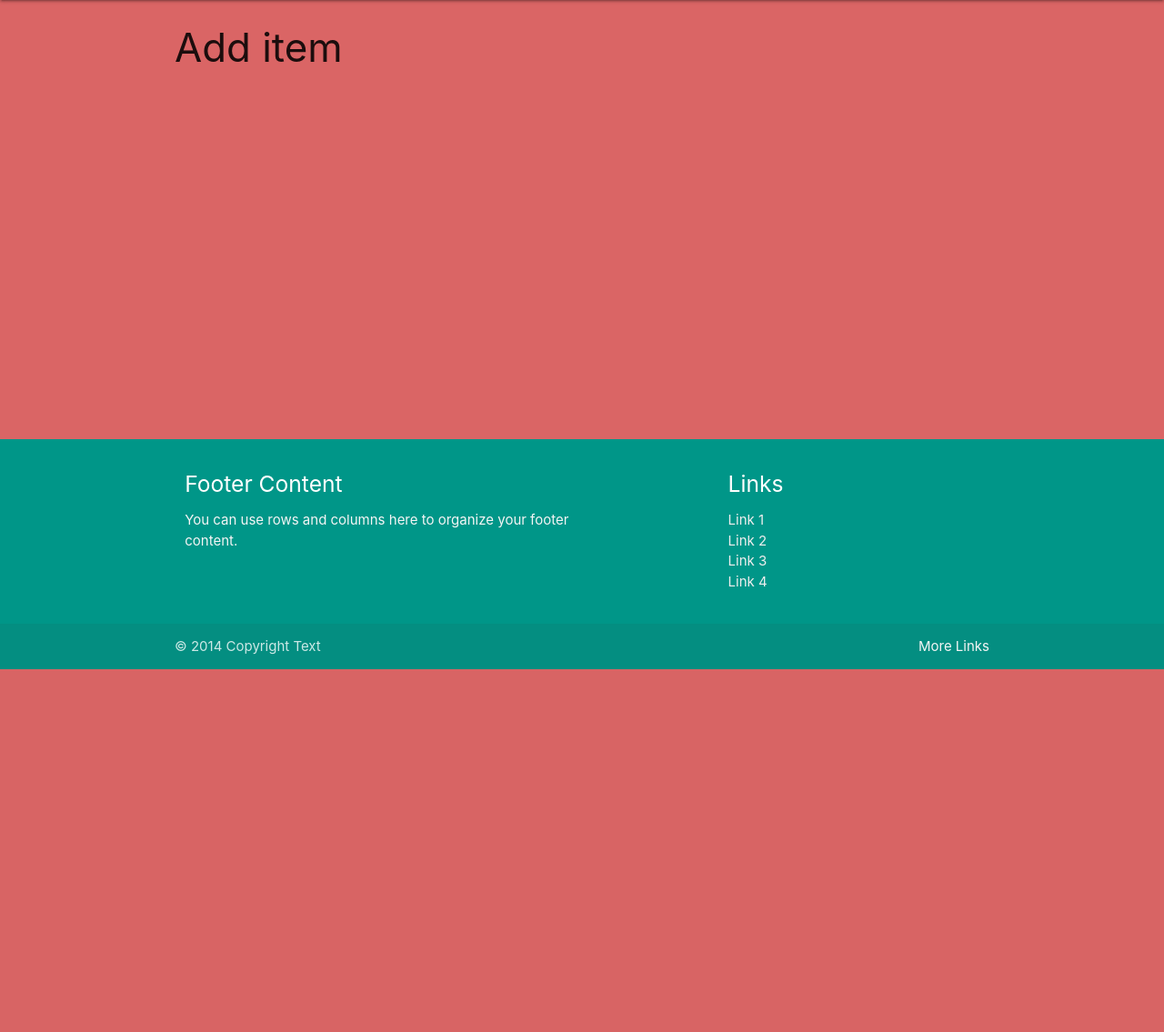
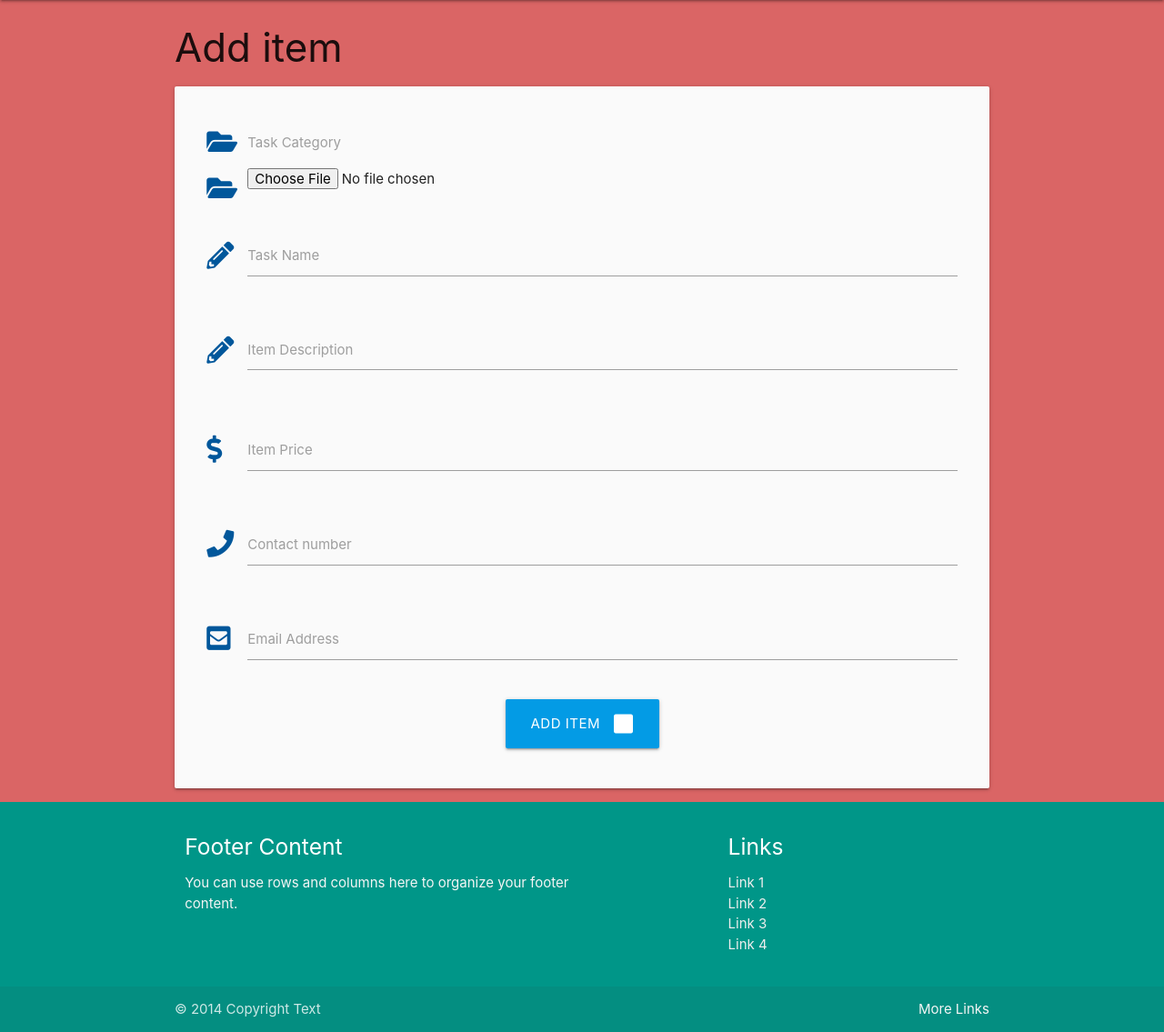
Before and after one commit to zahur76/MilestoneProject_3, a Flask app: page /add_item in a window 1280 px wide. Shown: the part 64-1199 px from the top of the page at 91% size. Before the commit the page ends 800 px from the top, so only its background shows below. Run offline with Flask 2, Linux system fonts and the light colour scheme; some libraries are stand-ins or nearby versions.

Commit message:
Add form to add item page

```diff
--- a/templates/add_item.html
+++ b/templates/add_item.html
@@ -2,5 +2,85 @@
     {% block content %}
         <div class="container">
             <h3>Add item</h3>
+            <div class="row card-panel grey lighten-5">
+                <form class="col s12" method="POST" action="#">
+                    <!-- Dropdown menu for category -->
+                    <div class="row">
+                        <div class="input-field col s12">
+                            <i class="fas fa-folder-open prefix light-blue-text text-darken-4"></i>
+                            <select id="category_name" name="category_name" class="validate" required>
+                            <!-- Will display value in field as choose option but cannot be selected-->
+                            <option value="" disabled selected>Choose option</option>
+                            {% for category in categories %}
+                                <option value="{{ category.category_name }}">{{ category.category_name }}</option>
+                            {% endfor %}
+                            </select>
+                            <label for="category_name">Task Category</label>
+                        </div>
+                    </div>
+                    <!-- Image Upload -->
+                    <div class="row">
+                        <div class="input-field col s12">
+                            <i class="fas fa-folder-open prefix light-blue-text text-darken-4"></i>
+                            <input id="item_image" name="item_image" minlength="5" maxlength="50"
+                                type="file" class="validate" required>
+                            <label for="item-image"></label>
+                        </div>
+                    </div>
+                    <!-- Item name -->
+                    <div class="row">
+                        <div class="input-field col s12">
+                            <i class="fas fa-pencil-alt prefix light-blue-text text-darken-4"></i>
+                            <input id="item_name" name="item_name" minlength="5" maxlength="50"
+                                type="text" class="validate" required>
+                            <label for="item_name">Task Name</label>
+                        </div>
+                    </div>
+                    <!-- Item Decription -->
+                    <div class="row">
+                        <div class="input-field col s12">
+                            <i class="fas fa-pencil-alt prefix light-blue-text text-darken-4"></i>
+                            <textarea id="item_description" name="item_description" class="materialize-textarea validate" minlength="5"
+                                maxlength="200" required></textarea>
+                            <label for="item_description">Item Description</label>
+                        </div>
+                    </div>
+                    <!-- Item price -->
+                    <div class="row">
+                        <div class="input-field col s12">
+                            <i class="fas fa-dollar-sign prefix light-blue-text text-darken-4"></i>
+                            <input id="item_price" name="item_price" minlength="5" maxlength="50"
+                                pattern="^[0-9]{5,50}$" type="text" class="validate" required>
+                            <label for="item_price">Item Price</label>
+                        </div>
+                    </div>
+                    <!-- Contact number -->
+                    <div class="row">
+                        <div class="input-field col s12">
+                            <i class="fas fa-phone prefix light-blue-text text-darken-4"></i>
+                            <input id="contact_number" name="contact_number" minlength="7" maxlength="15"
+                                pattern="^[0-9]{7,15}$" type="text" class="validate" required>
+                            <label for="contact_number">Contact number</label>
+                        </div>
+                    </div>
+                    <!-- Email Address -->
+                    <div class="row">
+                        <div class="input-field col s12">
+                            <i class="fas fa-envelope-square prefix light-blue-text text-darken-4"></i>
+                            <input id="email" name="email" pattern="^[0-9]{7,15}$"
+                                 type="email" class="validate" required>
+                            <label for="email">Email Address</label>
+                        </div>
+                    </div>
+                    <!-- Submit button -->
+                    <div class="row">
+                    <div class="col s12 center-align">
+                        <button type="submit" class="btn-large light-blue darken-1 text-shadow">
+                            Add Item<i class="fas fa-square right"></i>
+                        </button>
+                    </div>
+                    </div>
+                </form>
+            </div>
         </div>
     {% endblock %}
```
